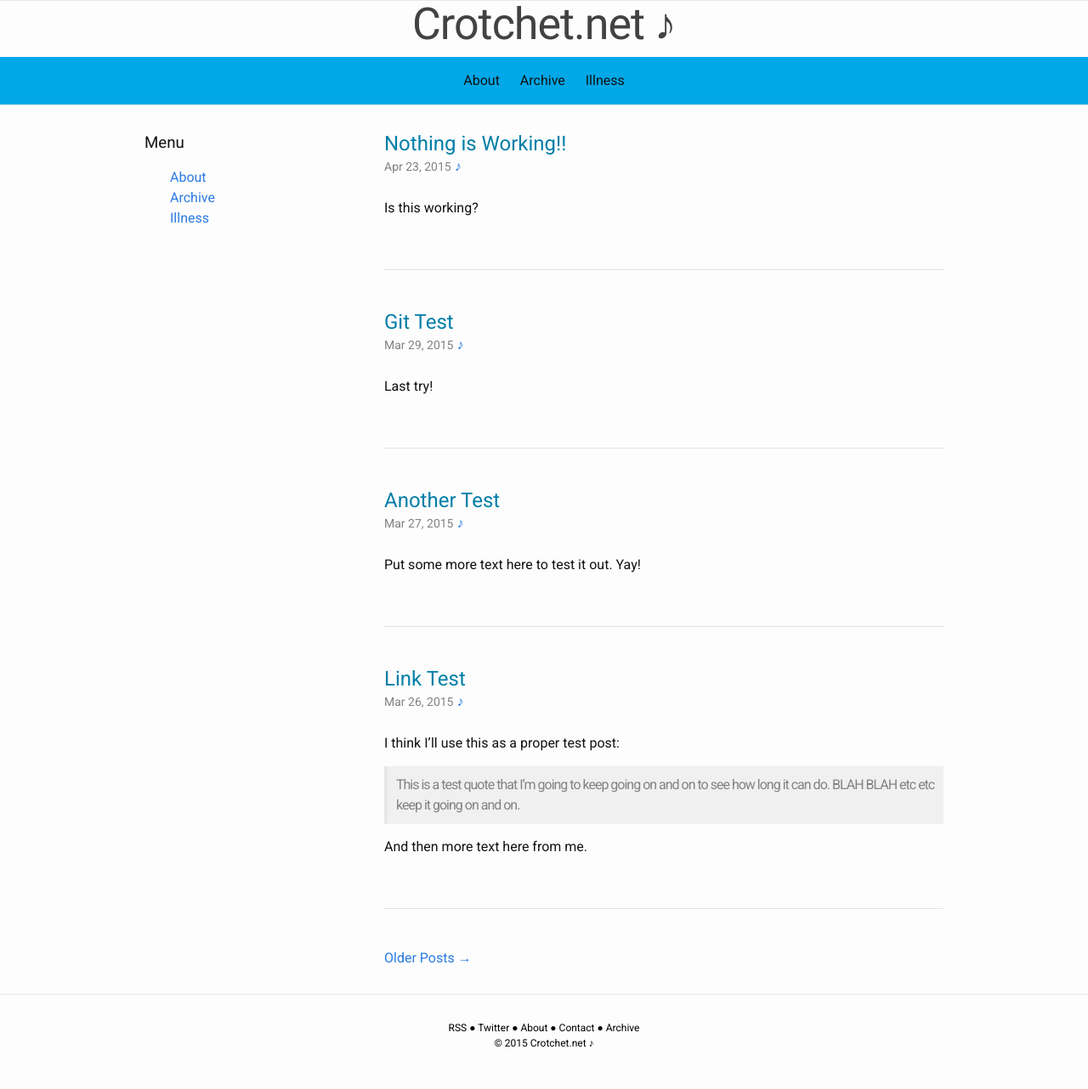
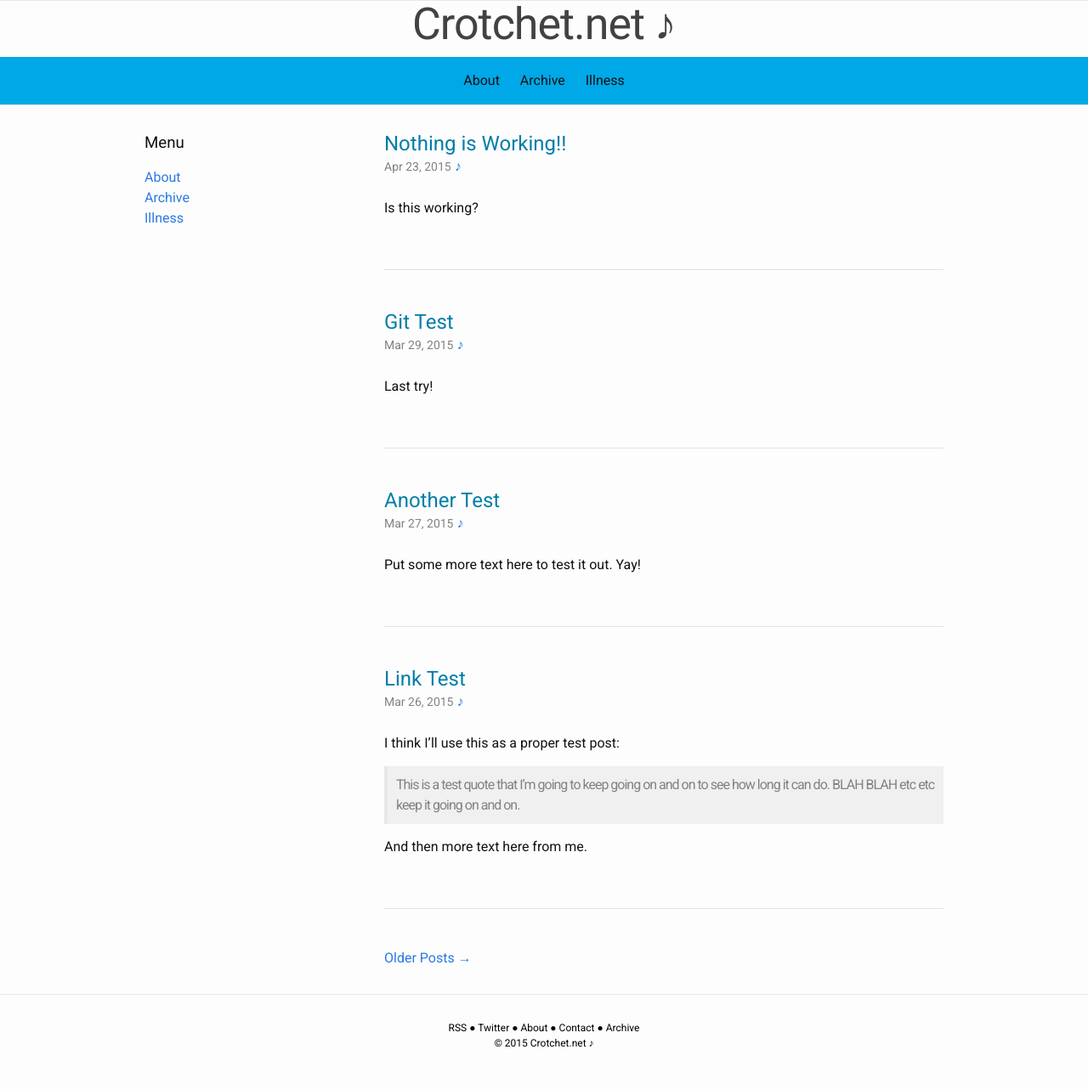
Before and after one commit to andyml123/andyml123.github.io, a Jekyll site: the page built from index.html, in a window 1280 px wide. Shown: the whole page at 85% size. Built offline with Jekyll 4.4.1, drawn with Linux system fonts in a browser that asks for light colours; the list of posts is cut into pages by our own code.

Commit message:
inital commit

```diff
--- a/_sass/_layout.scss
+++ b/_sass/_layout.scss
@@ -401,5 +401,5 @@
  .sidebar ul{
 	list-style:none;
 	padding:0;
-	margin-bottom:10;
+	margin:0;
 }
```
